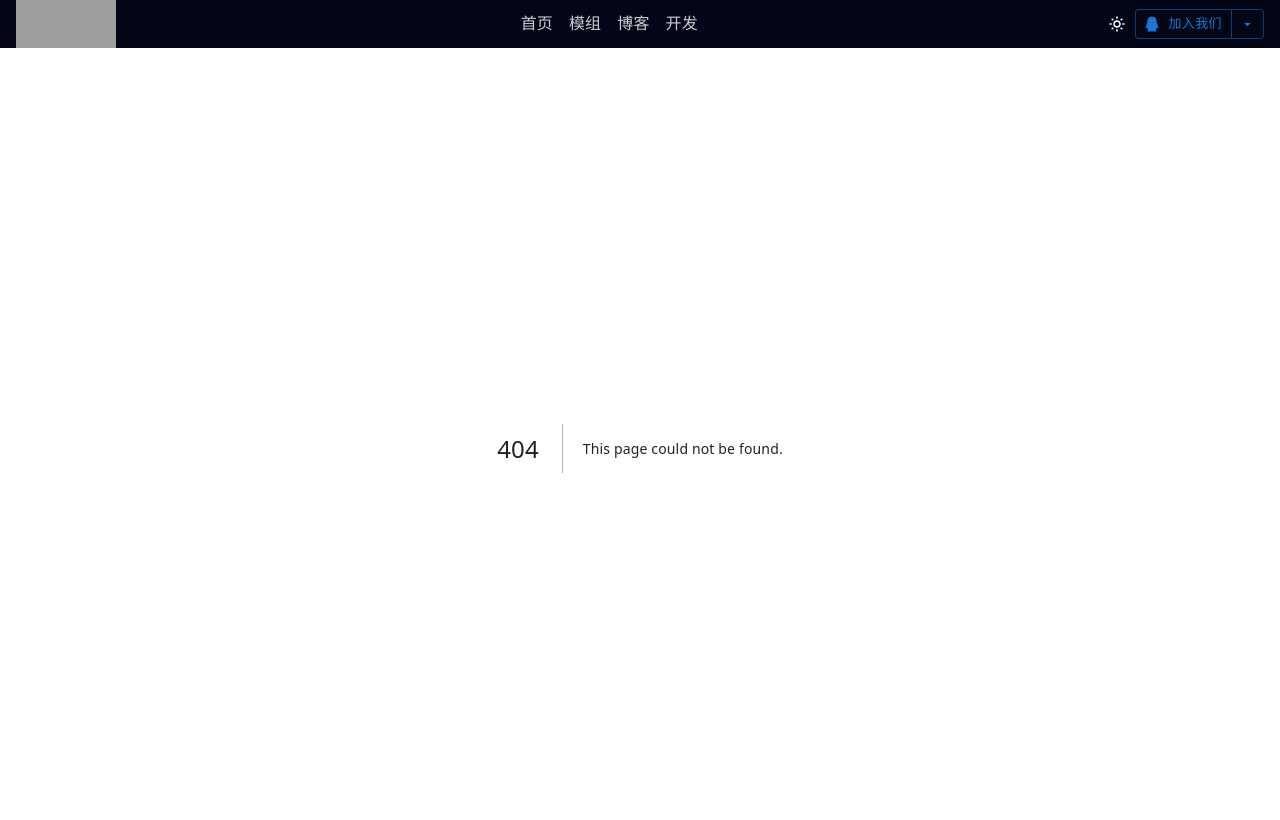
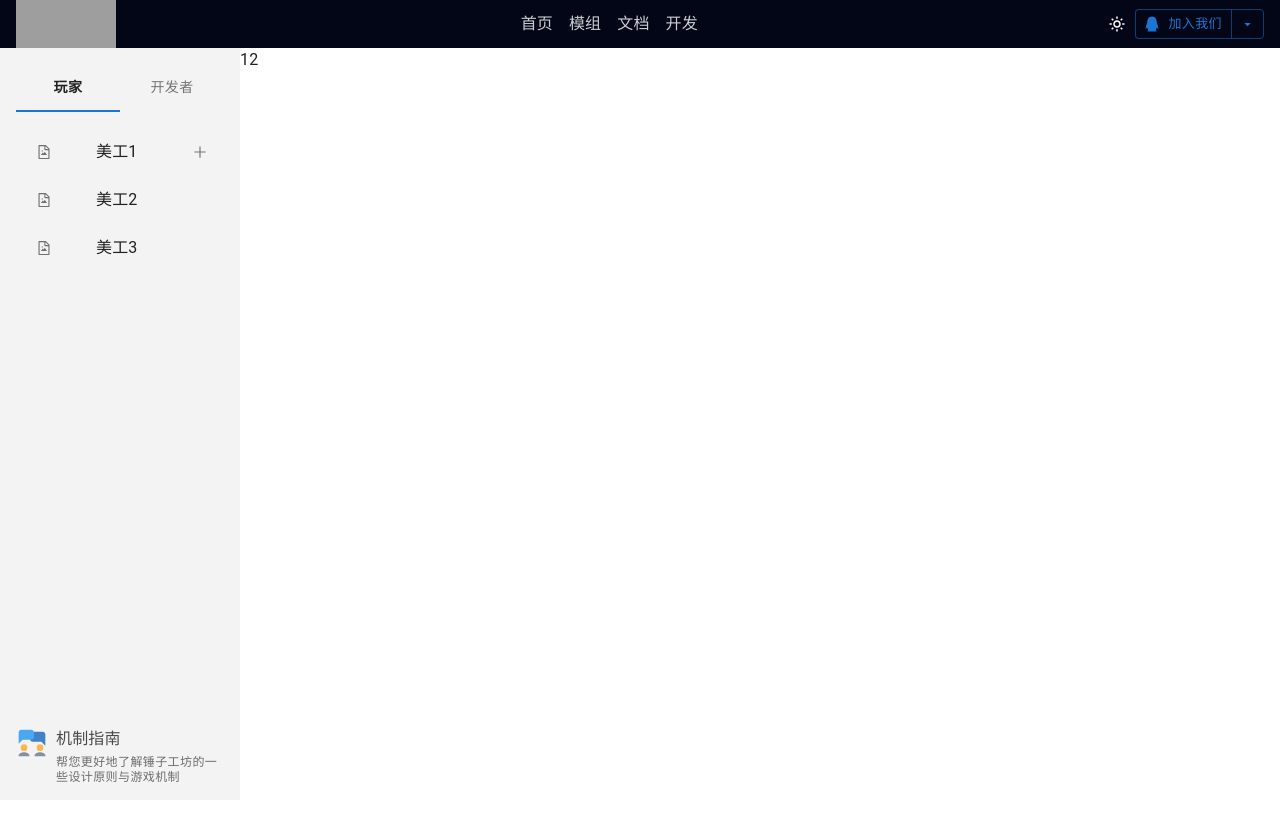
Before and after one commit to Pionpill/HammerWorkshop, a Next.js app: page /wiki in a window 1280 px wide. Before the commit this address had no page. Shown: the top 820 px of the page. Built offline with nearby package versions, Linux system fonts and the light colour scheme; grey boxes are pictures that could not be loaded.

Commit message:
:construction: 添加文件树组件

```diff
--- /dev/null
+++ b/src/app/wiki/AsideMenu.tsx
@@ -0,0 +1,68 @@
+"use client";
+import FileTree from "@/components/common/FileTree";
+import { FileTreeItemProps } from "@/components/common/FileTree/FileTreeItem";
+import { Box, Tab, Tabs, Typography } from "@mui/material";
+import React, { useState } from "react";
+import { FcCollaboration, FcConferenceCall } from "react-icons/fc";
+import articleNavigationConfig from "./config";
+
+const AsideMenu: React.FC = () => {
+  const tabs = [
+    { label: "玩家", value: "player" },
+    { label: "开发者", value: "develop" },
+  ];
+
+  const [activeTab, setActiveTab] = useState("player");
+  const [activeBlog, setActiveBlog] = useState("");
+
+  const changeTab = (_: React.SyntheticEvent, value: string) => {
+    setActiveTab(value);
+  };
+
+  const formatItem = (item: FileTreeItemProps): FileTreeItemProps => {
+    return {
+      ...item,
+      activeLabel: activeBlog,
+      onClick: (label: string) => setActiveBlog(label),
+      children: item.children?.map((item) => formatItem(item)),
+    };
+  };
+
+  const items = articleNavigationConfig.map((item) => formatItem(item));
+
+  return (
+    <Box className="w-60 h-full bg-secondary p-4 flex flex-col content-between gap-2">
+      <Tabs variant="fullWidth" textColor="inherit" value={activeTab} onChange={changeTab} className="min-h-9">
+        {tabs.map((tab) => (
+          <Tab
+            {...tab}
+            className="min-h-9 p-0"
+            sx={{
+              "&.Mui-selected": { fontWeight: 600 },
+            }}
+          />
+        ))}
+      </Tabs>
+      <FileTree items={items} className="flex-grow flex-shrink overflow-y-auto overflow-x-hidden" />
+      <Box className="flex flex-col gap-1">
+        <Box className="flex items-start gap-2 opacity-80">
+          {activeTab === "develop" ? (
+            <FcConferenceCall size="32" className="min-w-8" />
+          ) : (
+            <FcCollaboration size="32" className="min-w-8" />
+          )}
+          <Box className="flex flex-col flex-shrink gap-1">
+            <Typography className="font-bold">{activeTab === "develop" ? "开发规范" : "机制指南"}</Typography>
+            <Typography variant="caption" className="opacity-80">
+              {activeTab === "develop"
+                ? "锤子工坊统一开发规范，请严格按照各文档操作"
+                : "帮您更好地了解锤子工坊的一些设计原则与游戏机制"}
+            </Typography>
+          </Box>
+        </Box>
+      </Box>
+    </Box>
+  );
+};
+
+export default AsideMenu;
--- /dev/null
+++ b/src/app/wiki/[article]/page.tsx
@@ -0,0 +1,12 @@
+"use client";
+import { useState } from "react";
+
+const WikiArticle: React.FC = (props) => {
+  useState(() => {
+    console.log("props", props);
+  });
+
+  return <div>props</div>;
+};
+
+export default WikiArticle;
--- /dev/null
+++ b/src/app/wiki/config.ts
@@ -0,0 +1,52 @@
+import { FileTreeItemProps } from "@/components/common/FileTree/FileTreeItem";
+import { AiFillFileImage, AiOutlineFileImage } from "react-icons/ai";
+
+const articleNavigationConfig: FileTreeItemProps[] = [
+  {
+    label: "美工1",
+    Icon: AiOutlineFileImage,
+    ActiveIcon: AiFillFileImage,
+    children: [
+      {
+        label: "美工1-1",
+      },
+      {
+        label: "美工1-2",
+        Icon: AiOutlineFileImage,
+        ActiveIcon: AiFillFileImage,
+        children: [
+          {
+            label: "美工1-2-1",
+          },
+          {
+            label: "美工1-2-2",
+          },
+          {
+            label: "美工1-2-3",
+          },
+          {
+            label: "美工1-2-4",
+          },
+        ],
+      },
+      {
+        label: "美工1-3",
+      },
+      {
+        label: "美工1-4",
+      },
+    ],
+  },
+  {
+    label: "美工2",
+    Icon: AiOutlineFileImage,
+    ActiveIcon: AiFillFileImage,
+  },
+  {
+    label: "美工3",
+    Icon: AiOutlineFileImage,
+    ActiveIcon: AiFillFileImage,
+  },
+];
+
+export default articleNavigationConfig;
--- /dev/null
+++ b/src/app/wiki/page.tsx
@@ -0,0 +1,5 @@
+const Wiki: React.FC = () => {
+  return <>12</>;
+};
+
+export default Wiki;
--- /dev/null
+++ b/src/app/wiki/template.tsx
@@ -0,0 +1,14 @@
+import { Box } from "@mui/material";
+import { PropsWithChildren } from "react";
+import AsideMenu from "./AsideMenu";
+
+const WikiTemplate: React.FC<PropsWithChildren> = ({ children }) => {
+  return (
+    <Box className="w-full h-full flex">
+      <AsideMenu />
+      <Box className="flex-grow flex-shrink">{children}</Box>
+    </Box>
+  );
+};
+
+export default WikiTemplate;
--- /dev/null
+++ b/src/components/common/FileTree/FileTreeItem.tsx
@@ -0,0 +1,99 @@
+"use client";
+import { useThemeSelector } from "@/hook/store/useThemeStore";
+import { Collapse, List, ListItemButton, ListItemIcon, ListItemText, ListSubheader } from "@mui/material";
+import { useState } from "react";
+import { IconType } from "react-icons";
+import { AiOutlineMinus, AiOutlinePlus } from "react-icons/ai";
+
+export type FileTreeItemProps = {
+  label: string;
+  onClick?: (label: string) => void;
+  Icon?: IconType;
+  ActiveIcon?: IconType;
+  activeLabel?: string;
+  children?: FileTreeItemProps[];
+  subHeader?: string;
+  step?: number;
+};
+
+const FileTreeItem: React.FC<FileTreeItemProps> = (props) => {
+  const { label, onClick, Icon, ActiveIcon, activeLabel, children, subHeader } = props;
+  const step = props.step || 1;
+
+  const [open, setOpen] = useState(activeLabel === label);
+  const active = children && children.length ? open : open && activeLabel === label;
+
+  const clickItem = () => {
+    if (activeLabel === label && (!children || !children.length)) {
+      return;
+    }
+    setOpen(!active);
+    onClick && onClick(label);
+  };
+
+  const activeIconClass = "bg-slate-700 dark:bg-slate-100 text-white dark:text-black";
+  const activeBefore = {
+    width: "6px",
+    height: "6px",
+    content: '""',
+    borderRadius: "6px",
+    position: "absolute",
+    transform: "translateX(-50%)",
+    left: "-1px",
+    backgroundColor: useThemeSelector("#444", "#aaa"),
+  };
+
+  return (
+    <>
+      <ListItemButton
+        key={label}
+        onClick={clickItem}
+        selected={step === 1 && active}
+        className={`gap-2 border-neutral-200 dark:border-neutral-700 ${step > 1 ? "p-1 pl-5" : "rounded-md p-2"} pr-2`}
+        sx={{
+          marginLeft: step > 1 ? "20px" : "",
+          borderLeft: step > 1 ? "2px solid" : "",
+          width: `calc(100% - ${(step - 1) * 20}px)`,
+          "&::before": step > 1 && active ? activeBefore : {},
+        }}
+      >
+        {Icon && (
+          <ListItemIcon className={`min-w-0 p-1 rounded-md ${active && activeIconClass}`}>
+            {active && ActiveIcon ? <ActiveIcon size={step > 1 ? 14 : 16} /> : <Icon size={step > 1 ? 14 : 16} />}
+          </ListItemIcon>
+        )}
+        <ListItemText
+          primary={label}
+          className={`m-0 ${step > 1 && !active && "opacity-60"}`}
+          primaryTypographyProps={{
+            className: `tracking-widest ${step === 1 ? "font-medium text-base" : "text-sm"} ${
+              active && "font-semibold"
+            }`,
+          }}
+        />
+        {children && children.length && (active ? <AiOutlineMinus /> : <AiOutlinePlus className="opacity-60" />)}
+      </ListItemButton>
+      {children && children?.length > 1 && (
+        <Collapse in={active} timeout="auto" unmountOnExit>
+          <List
+            className="w-full border-neutral-200 dark:border-neutral-700"
+            sx={{ marginLeft: `${(step - 1) * 20}px`, borderLeft: step > 1 ? "2px solid" : "" }}
+            subheader={
+              subHeader && (
+                <ListSubheader component="div" id="nested-list-subheader">
+                  {subHeader}
+                </ListSubheader>
+              )
+            }
+          >
+            {children.map((item) => (
+              <FileTreeItem {...item} step={step + 1} key={item.label} />
+            ))}
+          </List>
+        </Collapse>
+      )}
+    </>
+  );
+};
+
+export default FileTreeItem;
--- /dev/null
+++ b/src/components/common/FileTree/index.tsx
@@ -0,0 +1,20 @@
+import { Box, List } from "@mui/material";
+import FileTreeItem, { FileTreeItemProps } from "./FileTreeItem";
+
+export type FileTreeProps = {
+  items: FileTreeItemProps[];
+};
+
+const FileTree: React.FC<FileTreeProps & React.ComponentProps<typeof Box>> = ({ items, ...props }) => {
+  return (
+    <Box className="flex h-full w-full" {...props}>
+      <List className="w-full">
+        {items.map((item) => (
+          <FileTreeItem {...item} key={item.label} />
+        ))}
+      </List>
+    </Box>
+  );
+};
+
+export default FileTree;
--- a/src/components/shared/Header/common.tsx
+++ b/src/components/shared/Header/common.tsx
@@ -11,7 +11,7 @@ import {
 } from "react-icons/md";
 
 // 一级路由
-type PrimaryUrl = "/" | "/addon" | "/blog" | "/develop";
+type PrimaryUrl = "/" | "/addon" | "/wiki" | "/develop";
 
 export const navigationConfig: Array<{
   name: string;
@@ -32,8 +32,8 @@ export const navigationConfig: Array<{
     activeIcon: <MdDashboard size="24" />,
   },
   {
-    name: "博客",
-    value: "/blog",
+    name: "文档",
+    value: "/wiki",
     defaultIcon: <MdOutlineBook size="24" />,
     activeIcon: <MdBook size="24" />,
   },
```
